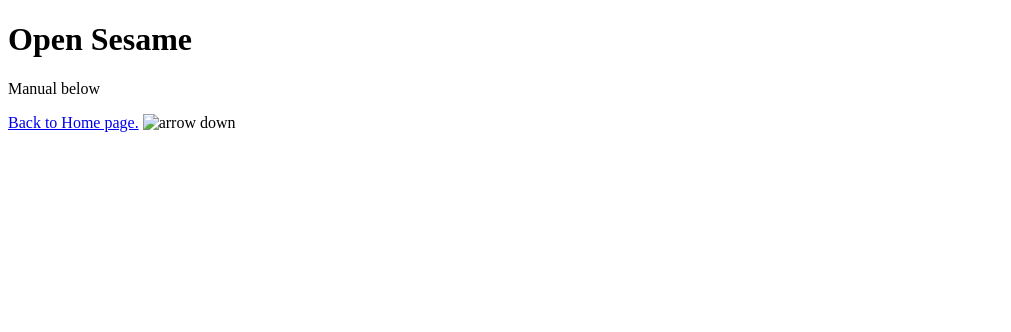
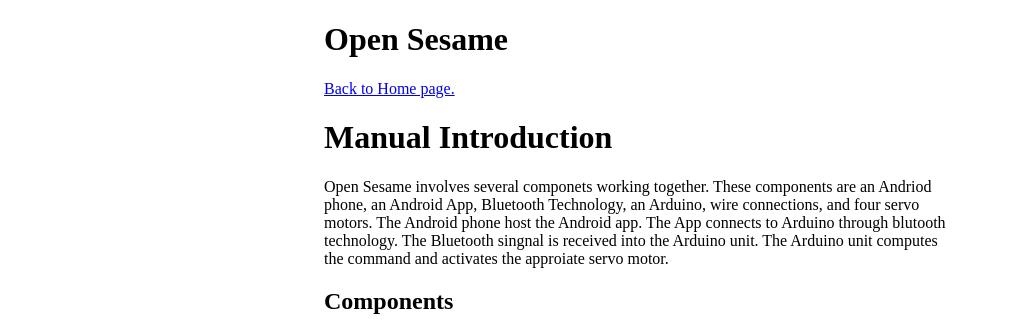
Before and after one commit to mhatch04140/Open-Sesame, a plain HTML site: page WebSite/Manual Page.html in a window 1280 px wide. Shown: the top 332 px of the page, without its empty margins (0-1011 px from the left). Drawn offline with Linux system fonts and the light colour scheme; grey boxes are pictures that could not be loaded.

Commit message:
working on website manual page

```diff
--- a/WebSite/Manual Page.html
+++ b/WebSite/Manual Page.html
@@ -6,19 +6,29 @@
    </head>
    <body>
 
-       <h1> Open Sesame</h1>
+       <h1 class="center"> Open Sesame</h1>
 
-       <script>
-function myFunction() {
-    document.getElementById("vt").innerHTML = "Welcome to the best State in the Country!!!!!";
+
+
+
+
+    <a        href="index.html" target="_self" class="center">Back to Home page.</a>
+
+    <H1 class="center">Manual Introduction</H1>
+    <p class="center">Open Sesame involves several componets working together. These components are an Andriod phone, an Android App, Bluetooth Technology, an Arduino, wire connections, and four servo motors. The Android phone host the Android app. The App connects to Arduino through blutooth technology. The Bluetooth singnal is received into the Arduino unit. The Arduino unit computes the command and activates the approiate servo motor.</p>
+
+    <h2 class="center">Components</h2>
+
+     <img src="Board.png" alt="arrow down" class="center" width="1000" height="500">
+
+
+        <style>
+       .center {
+          display: block;
+          margin-left: auto;
+          margin-right: auto;
+          width: 50%;
 }
-</script>
-
- <p class="important_text" id="C5">Manual below</p>
-
-    <a        href="index.html" target="_self" class="mycenter">Back to Home page.</a>
-
-     <img src="Pictures/kayaking.JPG" alt="arrow down" class="center">
-
+       </style>
      </body>
      </html>
```
Also changed, not shown: 1 other file.
